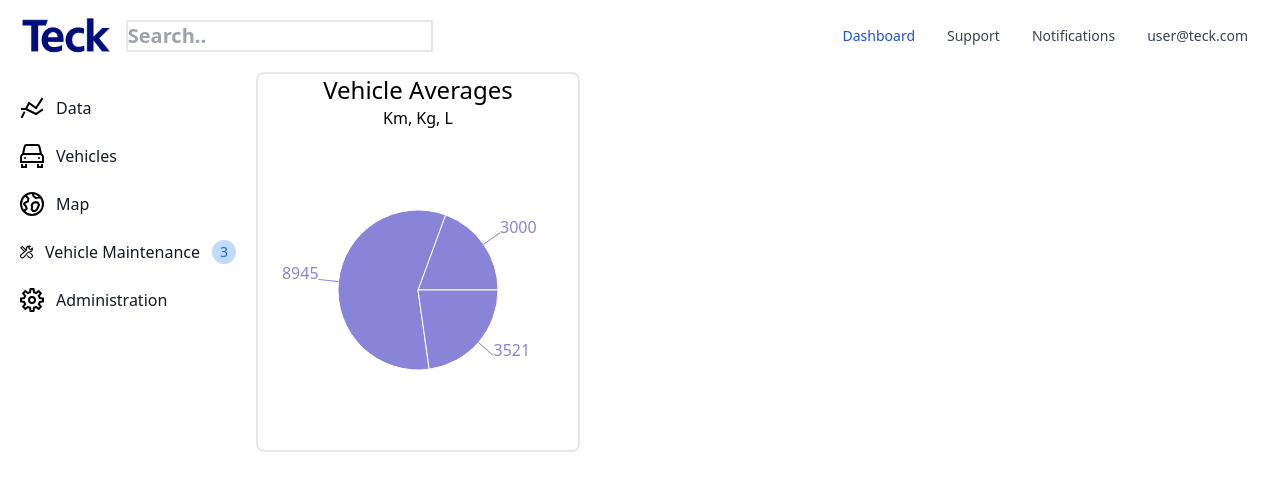
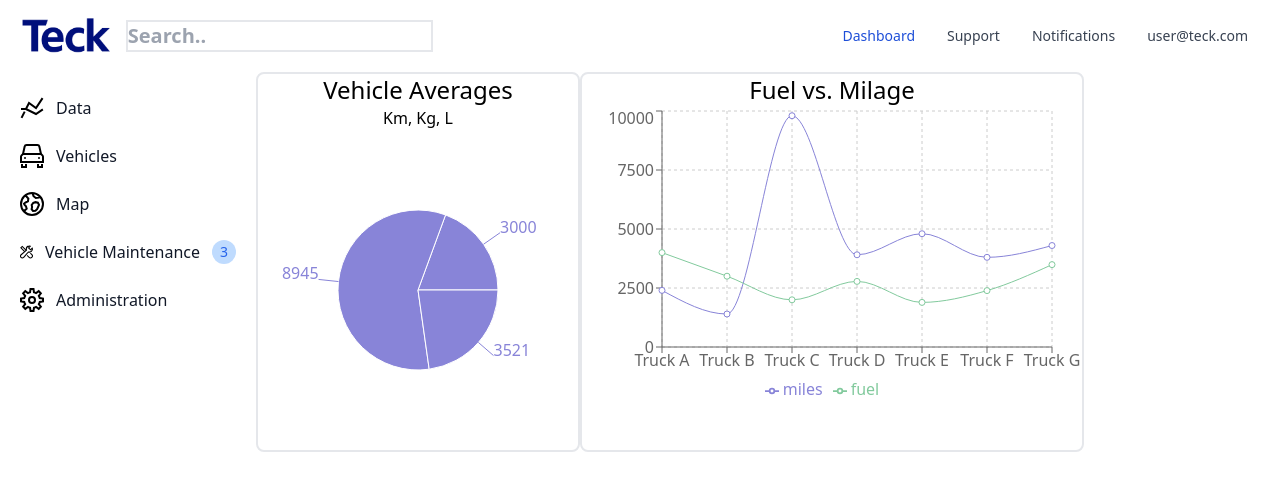
Before and after one commit to zw0ng/QDS2023, a Next.js app in the folder teck-app/: page / in a window 1280 px wide. Shown: the top 490 px of the page. Built offline with nearby package versions, Linux system fonts and the light colour scheme.

Commit message:
created another graph, and update to home page

```diff
--- /dev/null
+++ b/teck-app/components/fuel-mile-chart.tsx
@@ -0,0 +1,76 @@
+import React, { PureComponent } from 'react';
+import { LineChart, Line, XAxis, YAxis, CartesianGrid, Tooltip, Legend, ResponsiveContainer } from 'recharts';
+
+const data = [
+  {
+    name: 'Truck A',
+    fuel: 4000,
+    miles: 2400,
+    amt: 2400,
+  },
+  {
+    name: 'Truck B',
+    fuel: 3000,
+    miles: 1398,
+    amt: 2210,
+  },
+  {
+    name: 'Truck C',
+    fuel: 2000,
+    miles: 9800,
+    amt: 2290,
+  },
+  {
+    name: 'Truck D',
+    fuel: 2780,
+    miles: 3908,
+    amt: 2000,
+  },
+  {
+    name: 'Truck E',
+    fuel: 1890,
+    miles: 4800,
+    amt: 2181,
+  },
+  {
+    name: 'Truck F',
+    fuel: 2390,
+    miles: 3800,
+    amt: 2500,
+  },
+  {
+    name: 'Truck G',
+    fuel: 3490,
+    miles: 4300,
+    amt: 2100,
+  },
+];
+
+const Fuelchart = () => {
+    return (
+                <div>
+        <h1 className='text-2xl text-center'>Fuel vs. Milage</h1>
+        <LineChart
+          width={500}
+          height={300}
+          data={data}
+          margin={{
+            top: 5,
+            right: 30,
+            left: 20,
+            bottom: 5,
+          }}
+        >
+          <CartesianGrid strokeDasharray="3 3" />
+          <XAxis dataKey="name" />
+          <YAxis />
+          <Tooltip />
+          <Legend />
+          <Line type="monotone" dataKey="miles" stroke="#8884d8" activeDot={{ r: 8 }} />
+          <Line type="monotone" dataKey="fuel" stroke="#82ca9d" />
+        </LineChart>
+        </div>
+     );
+}
+
+export default Fuelchart;
--- a/teck-app/pages/index.tsx
+++ b/teck-app/pages/index.tsx
@@ -4,6 +4,7 @@ import Topnav from '../components/topnav'
 import SideNav from '../components/sidenav'
 import { FunnelChart } from 'recharts/types/chart/FunnelChart'
 import Averageschart from '../components/avg-chart'
+import Fuelchart from '../components/fuel-mile-chart'
 
 
 const inter = Inter({ subsets: ['latin'] })
@@ -24,6 +25,9 @@ export default function Home() {
           <div className='border-2 rounded-lg'>
             <Averageschart/>
           </div>
+          <div className='border-2 rounded-lg'>
+            <Fuelchart/>
+          </div>
       </div>
 
       </main>
```
